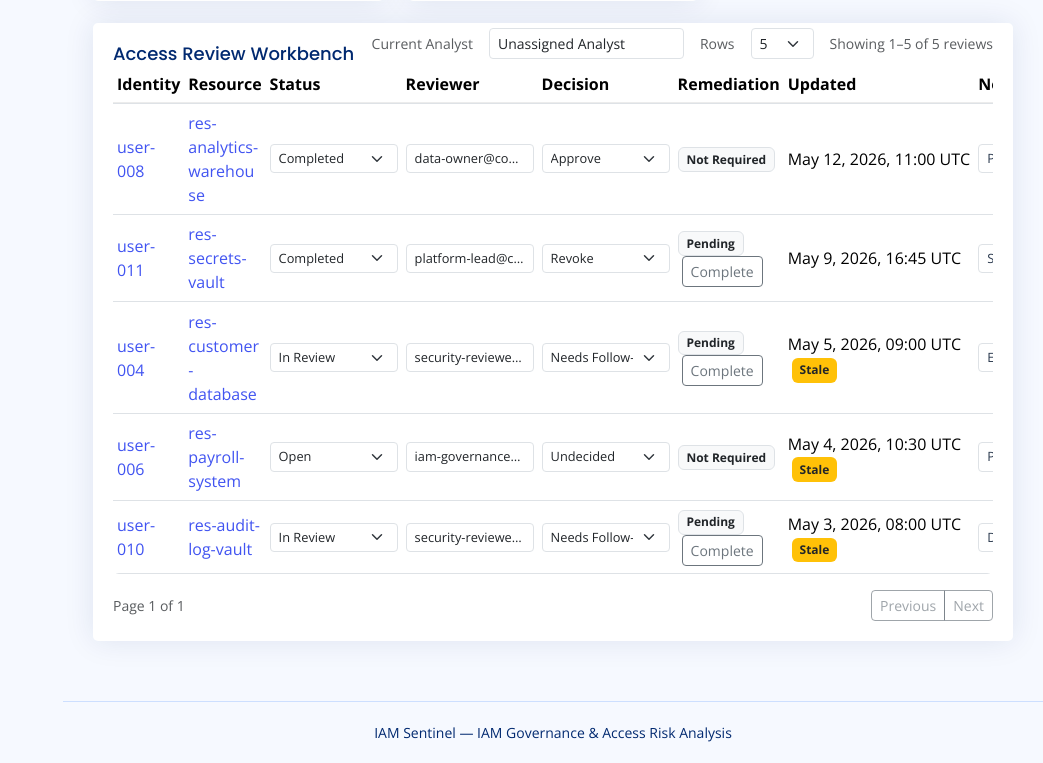
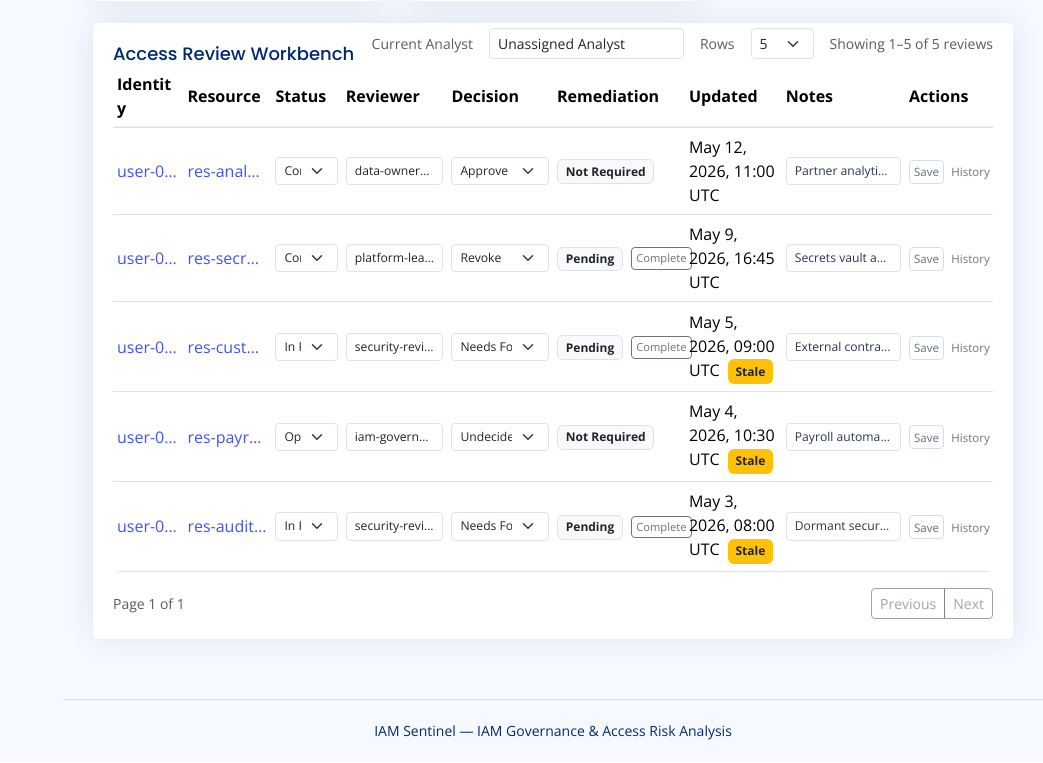
Before and after one commit to Labhary/iam-sentinel, a Flask app: page /access-reviews in a window 1280 px wide. Shown: the part 1036-1799 px from the top of the page, without its empty margins (237-1280 px from the left). After the commit the page ends 1776 px from the top, so only its background shows below. Run offline with Flask 3, Linux system fonts and the light colour scheme; data comes from the database, SQL or seed files in the repository; data that the repository does not hold is empty; some libraries are stand-ins or nearby versions.

Commit message:
Finalize access review history and remediation workflow

```diff
--- a/core/access_review_store.py
+++ b/core/access_review_store.py
@@ -43,6 +43,7 @@ def initialize_access_review_database(db_path: str | Path) -> None:
             """
         )
         ensure_access_reviews_remediation_column(connection)
+        sync_access_reviews_remediation_status(connection)
         connection.execute(
             """
             CREATE TABLE IF NOT EXISTS access_review_history (
@@ -357,6 +358,23 @@ def ensure_access_reviews_remediation_column(connection: sqlite3.Connection) ->
         )
 
 
+def sync_access_reviews_remediation_status(connection: sqlite3.Connection) -> None:
+    connection.execute(
+        """
+        UPDATE access_reviews
+        SET remediation_status = CASE
+            WHEN decision IN ('REVOKE', 'NEEDS_FOLLOW_UP') THEN 'PENDING'
+            ELSE 'NOT_REQUIRED'
+        END
+        WHERE remediation_status != 'COMPLETED'
+          AND remediation_status != CASE
+              WHEN decision IN ('REVOKE', 'NEEDS_FOLLOW_UP') THEN 'PENDING'
+              ELSE 'NOT_REQUIRED'
+          END
+        """
+    )
+
+
 def normalize_history_actor(actor: str | None) -> str:
     normalized_actor = (actor or "").strip()
     return normalized_actor or "Unassigned Analyst"
--- a/static/assets/css/iam-sentinel-polish.css
+++ b/static/assets/css/iam-sentinel-polish.css
@@ -162,15 +162,89 @@
   padding-bottom: 0.45rem;
 }
 
+.access-reviews-table {
+  table-layout: fixed;
+  width: 100%;
+}
+
+.access-reviews-table td {
+  overflow-wrap: normal;
+}
+
+.access-reviews-table th:nth-child(1) {
+  width: 8%;
+}
+
+.access-reviews-table th:nth-child(2) {
+  width: 10%;
+}
+
+.access-reviews-table th:nth-child(3) {
+  width: 8%;
+}
+
+.access-reviews-table th:nth-child(4) {
+  width: 12%;
+}
+
+.access-reviews-table th:nth-child(5) {
+  width: 12%;
+}
+
+.access-reviews-table th:nth-child(6) {
+  width: 15%;
+}
+
+.access-reviews-table th:nth-child(7) {
+  width: 11%;
+}
+
+.access-reviews-table th:nth-child(8) {
+  width: 14%;
+}
+
+.access-reviews-table th:nth-child(9) {
+  width: 10%;
+}
+
 .access-reviews-table .form-select-sm,
 .access-reviews-table .form-control-sm {
-  font-size: 0.8rem;
-  min-width: 8rem;
+  font-size: 0.76rem;
+  min-width: 0;
+  width: 100%;
 }
 
-.access-reviews-table .access-review-reviewer,
+.access-reviews-table .review-status {
+  min-width: min(5.75rem, 100%);
+}
+
+.access-reviews-table .review-decision {
+  min-width: min(8rem, 100%);
+}
+
+.access-reviews-table .access-review-reviewer {
+  max-width: 100%;
+  min-width: min(7rem, 100%);
+}
+
 .access-reviews-table .access-review-notes {
-  max-width: 13rem;
+  max-width: 100%;
+  min-width: min(7rem, 100%);
+}
+
+.access-reviews-table .access-review-identity,
+.access-reviews-table .access-review-resource {
+  max-width: 100%;
+}
+
+.access-reviews-table td:nth-child(6),
+.access-reviews-table td:nth-child(9) {
+  white-space: nowrap;
+}
+
+.access-reviews-table td:nth-child(7) .table-nowrap {
+  line-height: 1.2;
+  white-space: normal;
 }
 
 .access-reviews-table .access-review-notes-empty {
@@ -188,8 +262,24 @@
 .access-reviews-table .save-review-button {
   border-color: #d5dce7;
   color: #5f6f82;
-  font-size: 0.78rem;
-  padding: 0.2rem 0.45rem;
+  font-size: 0.72rem;
+  padding: 0.15rem 0.25rem;
+}
+
+.access-reviews-table .review-history-button {
+  font-size: 0.72rem;
+  padding: 0.15rem 0.15rem;
+  text-decoration: none;
+}
+
+.access-reviews-table .access-review-actions {
+  align-items: center;
+  flex-wrap: nowrap;
+}
+
+.access-reviews-table .complete-remediation-button {
+  font-size: 0.7rem;
+  padding: 0.12rem 0.25rem;
 }
 
 .reviewer-workload-label {
--- a/static/assets/js/iam-sentinel-access-reviews.js
+++ b/static/assets/js/iam-sentinel-access-reviews.js
@@ -67,8 +67,8 @@
     return {
       status: 'Status',
       decision: 'Decision',
-      remediation_status: 'Remediation',
-      remediation_completed: 'Remediation Completed',
+      remediation_status: 'Remediation Status',
+      remediation_completed: 'Remediation Completion',
       reviewer: 'Reviewer',
       notes: 'Notes'
     }[field] || field;
@@ -140,14 +140,16 @@
     const visibleReviews = getPaginatedReviews();
     const rows = visibleReviews.length
       ? visibleReviews.map((review) => {
+        const identityId = ui.escapeHtml(review.identity_id);
         const reviewer = ui.escapeHtml(review.reviewer || '');
+        const resourceId = ui.escapeHtml(review.resource_id);
         const notes = ui.escapeHtml(review.notes || '');
         const notesStateClass = review.notes ? 'access-review-notes-filled' : 'access-review-notes-empty';
         const updatedAt = ui.escapeHtml(ui.formatTimestamp(review.updated_at));
         return `
         <tr data-review-id="${ui.escapeHtml(review.id)}">
-          <td><a href="/identities/${encodeURIComponent(review.identity_id)}">${ui.escapeHtml(review.identity_id)}</a></td>
-          <td><a href="/resources/${encodeURIComponent(review.resource_id)}">${ui.escapeHtml(review.resource_id)}</a></td>
+          <td><a class="table-truncate access-review-identity" href="/identities/${encodeURIComponent(review.identity_id)}" title="${identityId}">${identityId}</a></td>
+          <td><a class="table-truncate access-review-resource" href="/resources/${encodeURIComponent(review.resource_id)}" title="${resourceId}">${resourceId}</a></td>
           <td>
             <select class="form-select form-select-sm review-status">
               ${statusOptions.map((status) => option(status, review.status, formatReviewStatus(status))).join('')}
@@ -173,9 +175,9 @@
             <input class="form-control form-control-sm table-truncate access-review-notes ${notesStateClass} review-notes" type="text" value="${notes}" title="${notes}" placeholder="No notes">
           </td>
           <td>
-            <div class="d-inline-flex gap-1">
+            <div class="d-inline-flex gap-1 access-review-actions">
               <button class="btn btn-sm btn-outline-secondary save-review-button" type="button">Save</button>
-              <button class="btn btn-sm btn-outline-secondary review-history-button" type="button">History</button>
+              <button class="btn btn-sm btn-link text-secondary review-history-button" type="button">History</button>
             </div>
           </td>
         </tr>
@@ -352,10 +354,16 @@
 
   async function showReviewHistory(row) {
     const reviewId = row.dataset.reviewId;
+    const identity = row.querySelector('.access-review-identity')?.getAttribute('title') || '';
+    const resource = row.querySelector('.access-review-resource')?.getAttribute('title') || '';
     const historyTable = document.getElementById('access-review-history-table');
     const loading = document.getElementById('access-review-history-loading');
+    const historyMeta = document.getElementById('access-review-history-meta');
 
-    ui.setText('access-review-history-meta', reviewId, '');
+    historyMeta.innerHTML = `
+      <span class="text-body">${ui.escapeHtml(identity)} &rarr; ${ui.escapeHtml(resource)}</span>
+      <span class="ms-2">Review ID: ${ui.escapeHtml(reviewId)}</span>
+    `;
     loading.classList.remove('d-none');
     historyTable.innerHTML = '<tr><td colspan="4" class="text-muted">Loading history...</td></tr>';
     state.historyModal.show();
```
Also changed, not shown: tests/test_api.py (+99 -2 lines).
